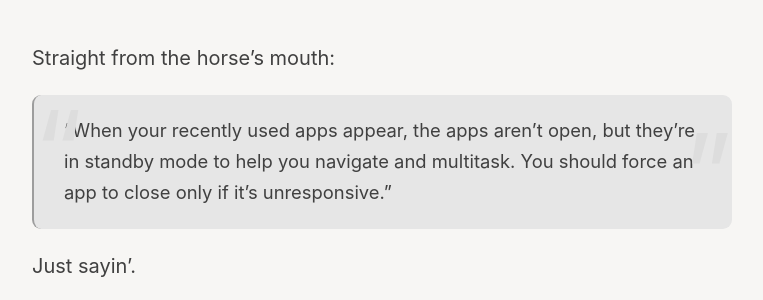
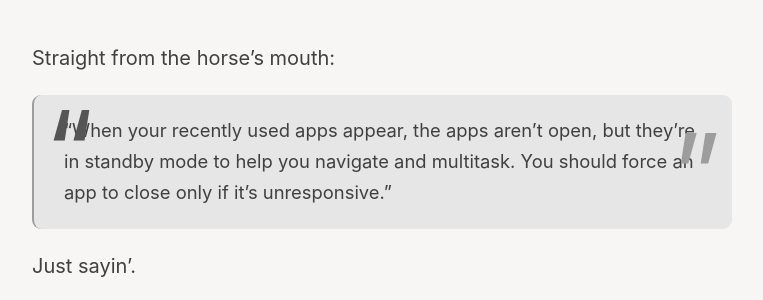
Before and after one commit to victorwynne/victorwynne, a Jekyll site: the page built from _posts/2020-02-13-force-close-an-app.md, in a window 1280 px wide. Shown: the part 318-618 px from the top of the page, without its empty margins (258-1021 px from the left). Built offline with Jekyll 4.4.1, drawn with Linux system fonts in a browser that asks for light colours.

Commit message:
_type.scss

```diff
--- a/_sass/_type.scss
+++ b/_sass/_type.scss
@@ -120,10 +120,10 @@ span.link-arrow {
 blockquote::before {
     content: "\201C";
     font-size: 6em;
-    color: #ddd;
+    color: $blockquote;
     position: absolute;
     top: 0em;
-    left: 0em;
+    left: 0.1em;
     line-height: 1;
     z-index: 0;
 }
@@ -131,10 +131,10 @@ blockquote::before {
 blockquote::after {
     content: "\201D";
     font-size: 6em;
-    color: #ddd;
+    color: $light-scheme-blockquote;
     position: absolute;
     bottom: 0em;
-    right: 0em;
+    right: 0.1em;
     line-height: 1;
     z-index: 0;
 }
```
